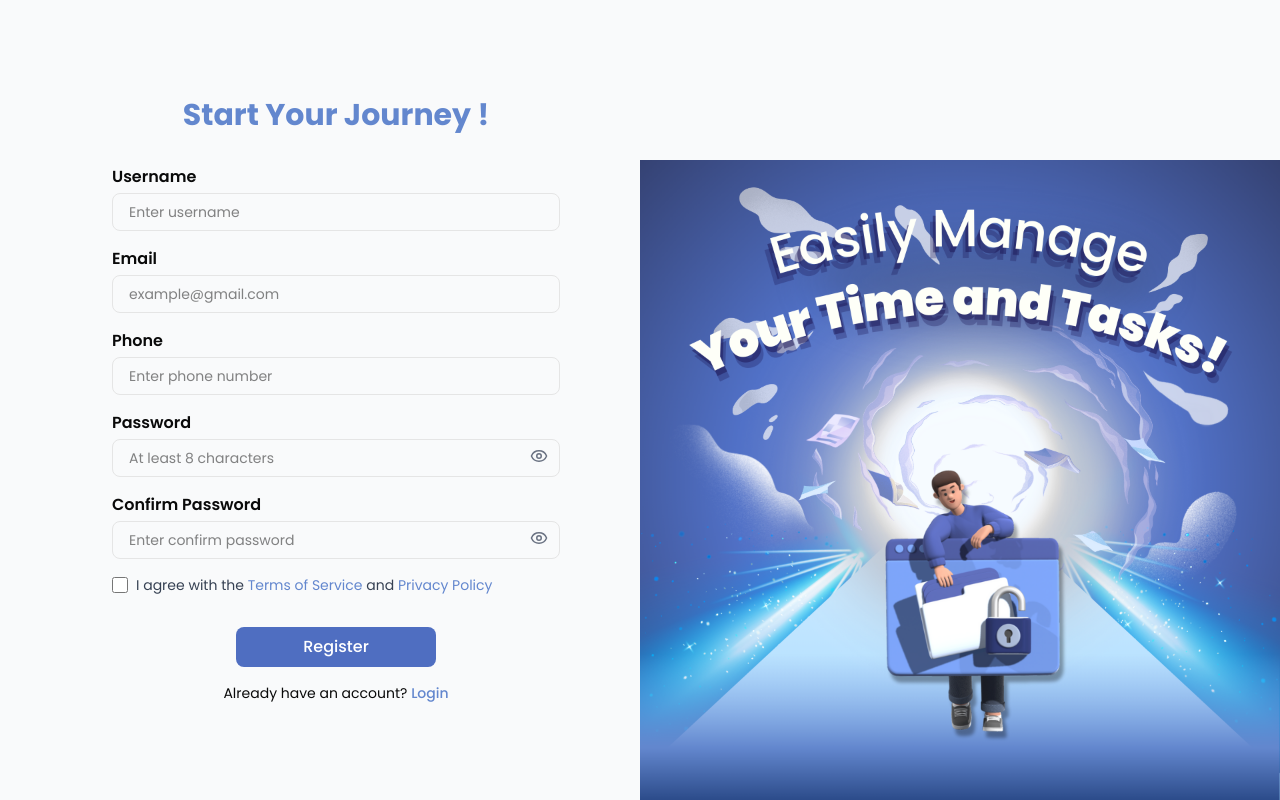
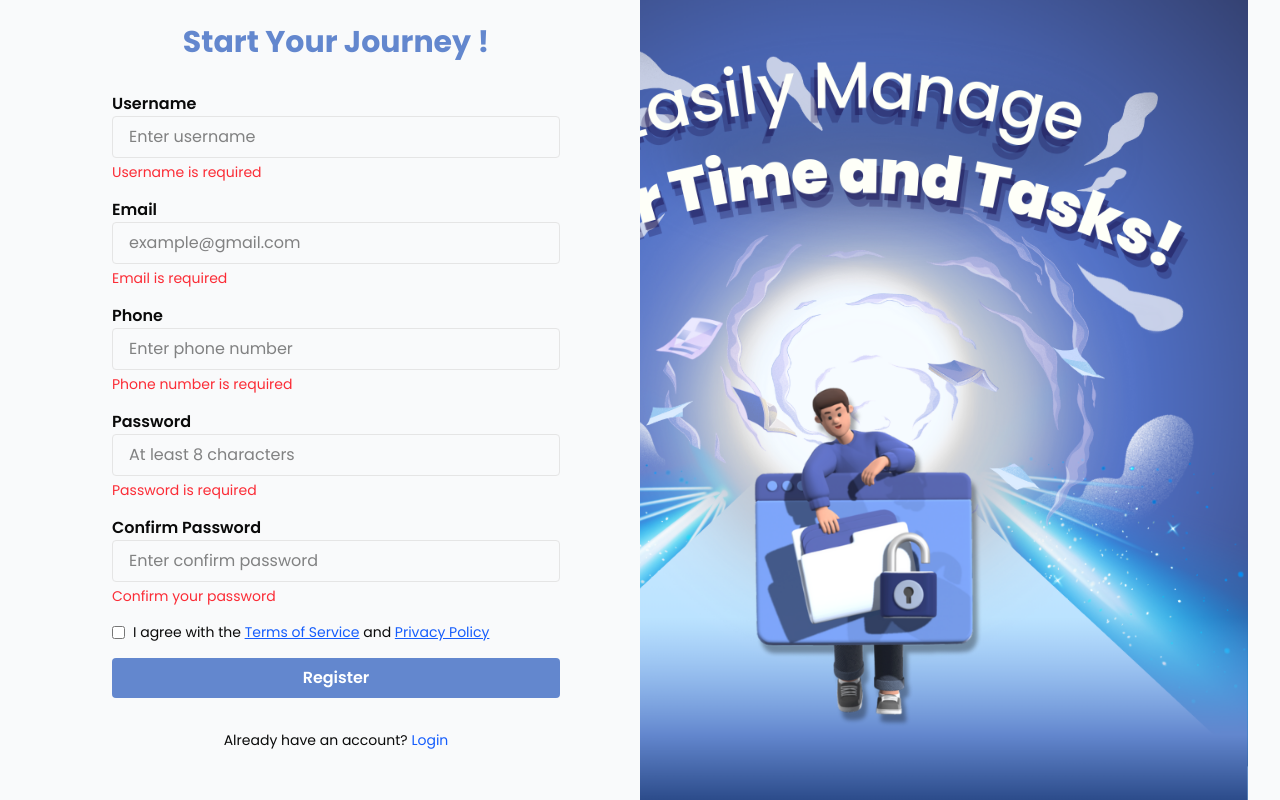
Before and after one commit to kingslyDev/scheduro-fe, a Next.js app: page /register in a window 1280 px wide. Built offline with nearby package versions, Linux system fonts and the light colour scheme.

Commit message:
perubahan sementara pada register form

```diff
--- a/src/pages/register/index.jsx
+++ b/src/pages/register/index.jsx
@@ -24,12 +24,11 @@ const Register = () => {
       ...prev,
       [name]: type === "checkbox" ? checked : value,
     }));
-    setErrors((prev) => ({ ...prev, [name]: "" })); // clear error on change
+    setErrors((prev) => ({ ...prev, [name]: "" }));
   };
 
   const validate = () => {
     const newErrors = {};
-
     if (!formData.username.trim()) newErrors.username = "Username is required";
     if (!formData.email.trim()) newErrors.email = "Email is required";
     else if (!/\S+@\S+\.\S+/.test(formData.email))
@@ -37,20 +36,16 @@ const Register = () => {
     if (!formData.phone.trim()) newErrors.phone = "Phone number is required";
     else if (!/^[0-9]{10,}$/.test(formData.phone))
       newErrors.phone = "Phone number must be at least 10 digits";
-
     if (!formData.password) newErrors.password = "Password is required";
     else if (formData.password.length < 8)
       newErrors.password = "Password must be at least 8 characters";
-
     if (!formData.confirmPassword)
       newErrors.confirmPassword = "Confirm your password";
     else if (formData.password !== formData.confirmPassword)
       newErrors.confirmPassword = "Passwords do not match";
-
     if (!agreeToTerms) {
       newErrors.terms = "You must agree to the terms";
     }
-
     return newErrors;
   };
 
@@ -58,179 +53,90 @@ const Register = () => {
     e.preventDefault();
     const validationErrors = validate();
     setErrors(validationErrors);
-
     if (Object.keys(validationErrors).length === 0) {
-      // Submit form
       console.log("Form Submitted:", formData);
     }
   };
 
+<div className="flex h-screen"></div>
     return (
-    <div className="min-h-screen grid grid-cols-1 md:grid-cols-2">
+      <div className="min-h-screen grid grid-cols-1 md:grid-cols-2 overflow-hidden">
         {/* LEFT: Form */}
-      <div className="flex items-center justify-center p-8">
-        <div className="w-full max-w-md mx-auto">
+        <div className="h-screen overflow-y-auto px-8 py-6 flex justify-center items-start">
+          <div className="w-full max-w-md">
+            {/* Judul */}
             <h2 className="text-3xl font-bold text-[#6387CE] mb-8 text-center">
               Start Your Journey !
             </h2>
 
-          <form onSubmit={handleSubmit} className="space-y-4">
-            {/* Username */}
+            {/* Form */}
+            <form className="space-y-4">
               <div>
-              <label className="block font-semibold mb-1">Username</label>
+                <label className="block font-semibold">Username</label>
                 <input
                   type="text"
-                name="username"
                   placeholder="Enter username"
-                value={formData.username}
-                onChange={handleChange}
-                className={`w-full border rounded-md px-4 py-2 text-sm focus:outline-none ${
-                  errors.username
-                    ? "border-red-500"
-                    : "focus:ring-2 focus:ring-[#6387CE]"
-                }`}
+                  className="w-full border rounded px-4 py-2"
                 />
-              {errors.username && (
-                <p className="text-sm text-red-500 mt-1">{errors.username}</p>
-              )}
+                <p className="text-sm text-red-500 mt-1">Username is required</p>
               </div>
 
-            {/* Email */}
               <div>
-              <label className="block font-semibold mb-1">Email</label>
+                <label className="block font-semibold">Email</label>
                 <input
                   type="email"
-                name="email"
                   placeholder="example@gmail.com"
-                value={formData.email}
-                onChange={handleChange}
-                className={`w-full border rounded-md px-4 py-2 text-sm focus:outline-none ${
-                  errors.email
-                    ? "border-red-500"
-                    : "focus:ring-2 focus:ring-[#6387CE]"
-                }`}
+                  className="w-full border rounded px-4 py-2"
                 />
-              {errors.email && (
-                <p className="text-sm text-red-500 mt-1">{errors.email}</p>
-              )}
+                <p className="text-sm text-red-500 mt-1">Email is required</p>
               </div>
 
-            {/* Phone */}
               <div>
-              <label className="block font-semibold mb-1">Phone</label>
+                <label className="block font-semibold">Phone</label>
                 <input
                   type="tel"
-                name="phone"
                   placeholder="Enter phone number"
-                value={formData.phone}
-                onChange={handleChange}
-                className={`w-full border rounded-md px-4 py-2 text-sm focus:outline-none ${
-                  errors.phone
-                    ? "border-red-500"
-                    : "focus:ring-2 focus:ring-[#6387CE]"
-                }`}
+                  className="w-full border rounded px-4 py-2"
                 />
-              {errors.phone && (
-                <p className="text-sm text-red-500 mt-1">{errors.phone}</p>
-              )}
+                <p className="text-sm text-red-500 mt-1">Phone number is required</p>
               </div>
 
-            {/* Password */}
-            <div className="relative">
-              <label className="block font-semibold mb-1">Password</label>
+              <div>
+                <label className="block font-semibold">Password</label>
                 <input
-                type={showPassword ? "text" : "password"}
-                name="password"
+                  type="password"
                   placeholder="At least 8 characters"
-                value={formData.password}
-                onChange={handleChange}
-                className={`w-full border rounded-md px-4 py-2 text-sm focus:outline-none ${
-                  errors.password
-                    ? "border-red-500"
-                    : "focus:ring-2 focus:ring-[#6387CE]"
-                }`}
+                  className="w-full border rounded px-4 py-2"
                 />
-              <div
-                className="absolute top-9 right-3 cursor-pointer text-gray-500"
-                onClick={() => setShowPassword(!showPassword)}
-              >
-                {showPassword ? <EyeOff size={18} /> : <Eye size={18} />}
-              </div>
-              {errors.password && (
-                <p className="text-sm text-red-500 mt-1">{errors.password}</p>
-              )}
+                <p className="text-sm text-red-500 mt-1">Password is required</p>
               </div>
 
-            {/* Confirm Password */}
-            <div className="relative mt-4">
-              <label className="block font-semibold mb-1">
-                Confirm Password
-              </label>
+              <div>
+                <label className="block font-semibold">Confirm Password</label>
                 <input
-                type={showConfirmPassword ? "text" : "password"}
-                name="confirmPassword"
+                  type="password"
                   placeholder="Enter confirm password"
-                value={formData.confirmPassword}
-                onChange={handleChange}
-                className={`w-full border rounded-md px-4 py-2 text-sm focus:outline-none ${
-                  errors.confirmPassword
-                    ? "border-red-500"
-                    : "focus:ring-2 focus:ring-[#6387CE]"
-                }`}
+                  className="w-full border rounded px-4 py-2"
                 />
-              <div
-                className="absolute top-9 right-3 cursor-pointer text-gray-500"
-                onClick={() => setShowConfirmPassword(!showConfirmPassword)}
-              >
-                {showConfirmPassword ? <EyeOff size={18} /> : <Eye size={18} />}
-              </div>
-              {errors.confirmPassword && (
-                <p className="text-sm text-red-500 mt-1">
-                  {errors.confirmPassword}
-                </p>
-              )}
+                <p className="text-sm text-red-500 mt-1">Confirm your password</p>
               </div>
 
-            {/* Terms Checkbox */}
-            <div className="space-y-1 mb-8">
-              <div className="flex items-center">
-                <input
-                  id="terms"
-                  type="checkbox"
-                  checked={agreeToTerms}
-                  onChange={(e) => setAgreeToTerms(e.target.checked)}
-                  className="h-4 w-4 rounded border-gray-300 accent-[#6387CE]"
-                />
-                <label htmlFor="terms" className="ml-2 text-sm text-gray-700">
-                  I agree with the{" "}
-                  <Link href="/terms" className="text-[#6387CE]">
-                    Terms of Service
-                  </Link>{" "}
-                  and{" "}
-                  <Link href="/privacy" className="text-[#6387CE]">
-                    Privacy Policy
-                  </Link>
+              <div className="flex items-center space-x-2">
+                <input type="checkbox" />
+                <label className="text-sm">
+                  I agree with the <a href="#" className="text-blue-600 underline">Terms of Service</a> and <a href="#" className="text-blue-600 underline">Privacy Policy</a>
                 </label>
               </div>
-              {errors.terms && (
-                <p className="text-red-500 text-sm">{errors.terms}</p>
-              )}
-            </div>
 
-            {/* Submit Button */}
               <button
                 type="submit"
-              className="w-50 bg-[#4F6EC1] text-white font-medium py-2 rounded-md mt-4 hover:bg-[#6387CE] transition mx-auto block"
+                className="w-full bg-[#6387CE] text-white py-2 rounded font-semibold"
               >
                 Register
               </button>
-
               <p className="text-center text-sm mt-4">
-              Already have an account?{" "}
-              <a
-                href="/login"
-                className="text-[#6387CE] font-medium hover:underline"
-              >
+  Already have an account?{' '}
+  <a href="/login" className="text-blue-600 hover:underline">
     Login
   </a>
 </p>
@@ -238,20 +144,20 @@ const Register = () => {
           </div>
         </div>
 
-      {/* RIGHT: Illustration Section */}
-      <div className="hidden md:block h-screen w-full m-0 p-0 overflow-hidden">
+  {/* RIGHT: Image */}
+<div className="hidden md:block h-screen w-full relative">
   <div
-          className="absolute right-0 bottom-0 h-full w-1/2"
+    className="absolute inset-0 bg-no-repeat bg-right bg-cover"
     style={{
       backgroundImage: "url('/images/register.png')",
       backgroundRepeat: "no-repeat",
-            backgroundSize: "contain",
-            backgroundPosition: "right bottom",
+      backgroundSize: "cover",
+      backgroundPosition: "right center",
     }}
   />
 </div>
       </div>
     );
-};
+  }
 
 export default Register;
```
Lines whose indentation alone changed are shown as unchanged.
